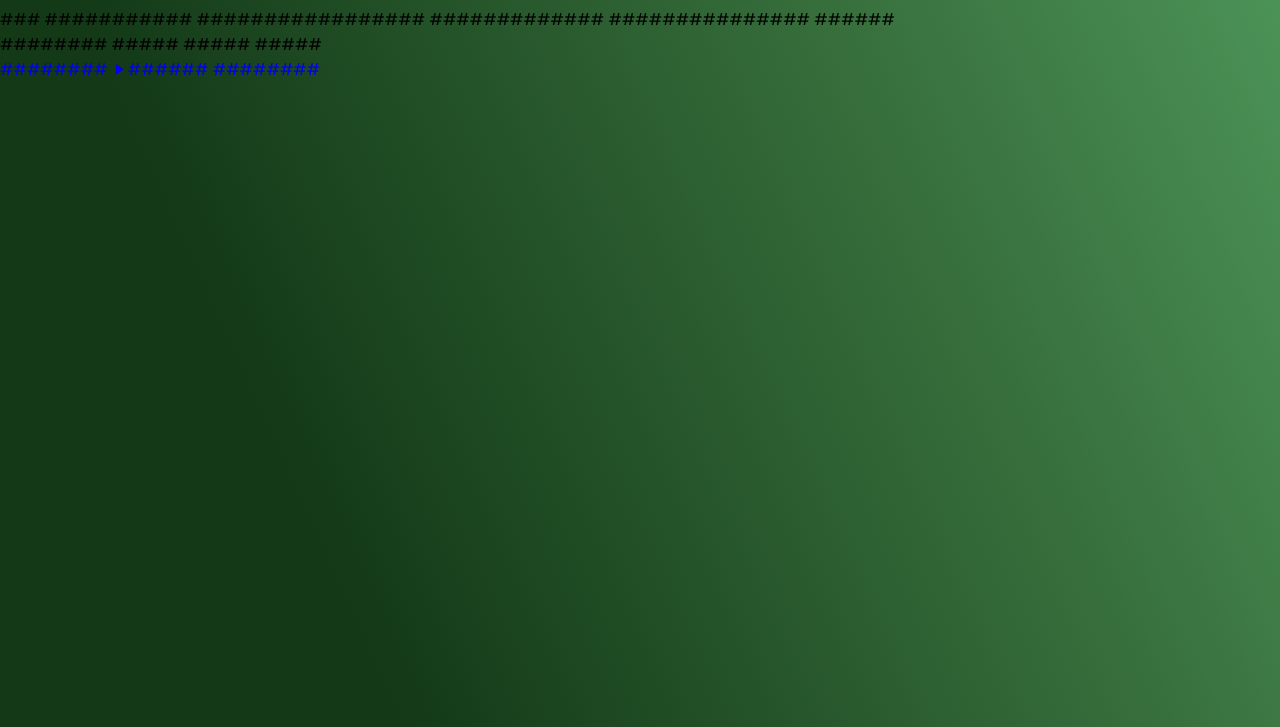
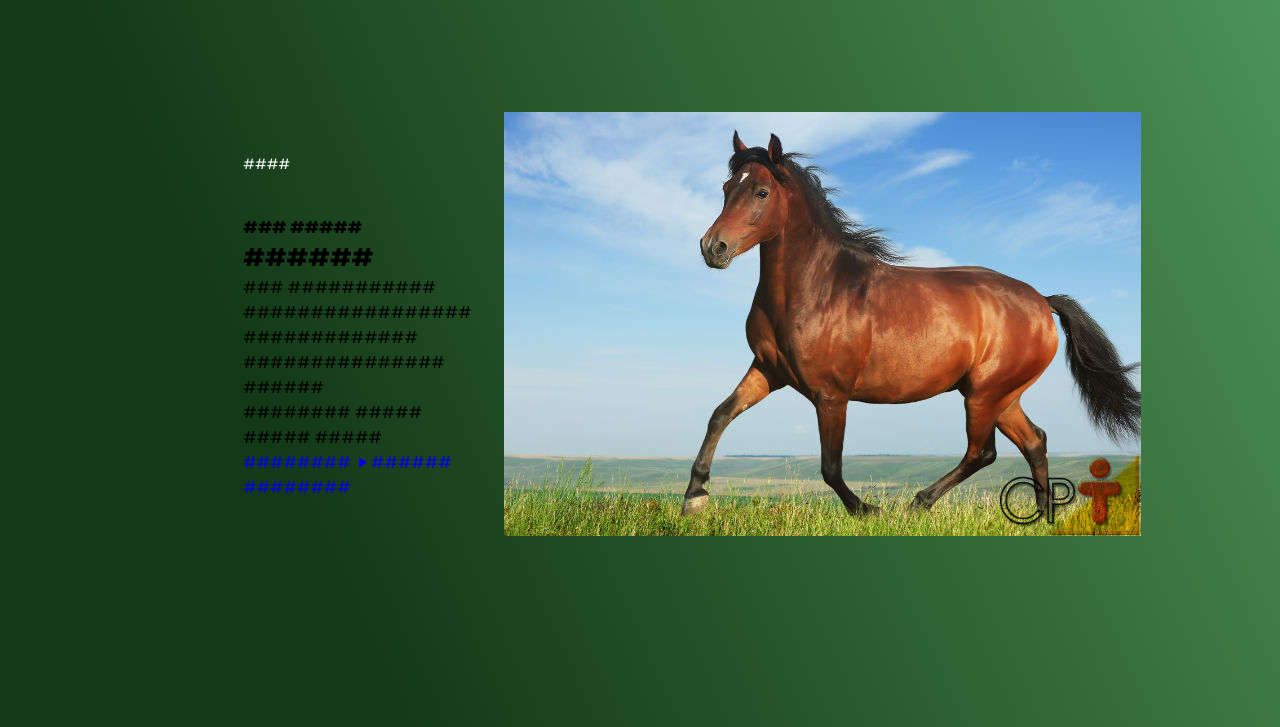
Before and after one commit to Matheus-Grabner/WEB-Site, a plain HTML site: page Index.html in a window 1280 px wide. Shown: the part 73-800 px from the top of the page. Drawn offline with nearby package versions, Linux system fonts and the light colour scheme.

Commit message:
Atualização.

```diff
--- a/Index.html
+++ b/Index.html
@@ -42,6 +42,11 @@
         <a href="#">########</a>
         <a href="#" class="ctaa"><i class="ri-play-fill"></i>###### ########</a>
     </div>
+
+    <div class="hero-img">
+        <img src="imghero.jpg"
+
+    </div>
 </section>
 
     <!--JS Link-->
--- a/Style.css
+++ b/Style.css
@@ -56,4 +56,20 @@ header{
     width: 100%;
     min-height: 100vh;
     background: linear-gradient(245.59deg, #4d9559 0%, #38703d 28.53%, #133917 75.52%);
+    position: relative;
+    display: grid;
+    grid-template-columns: repeat(2, 1fr);
+    align-items: center;
+    gap: 2rem;
 }
+
+section{
+    padding: 0 19%;
+}
+
+.hero-texto h5{
+    font-size: 14px;
+    font-weight: 400;
+    color: white;
+    margin-bottom: 40px;
+}
```
Also changed, not shown: imghero.jpg (added).
